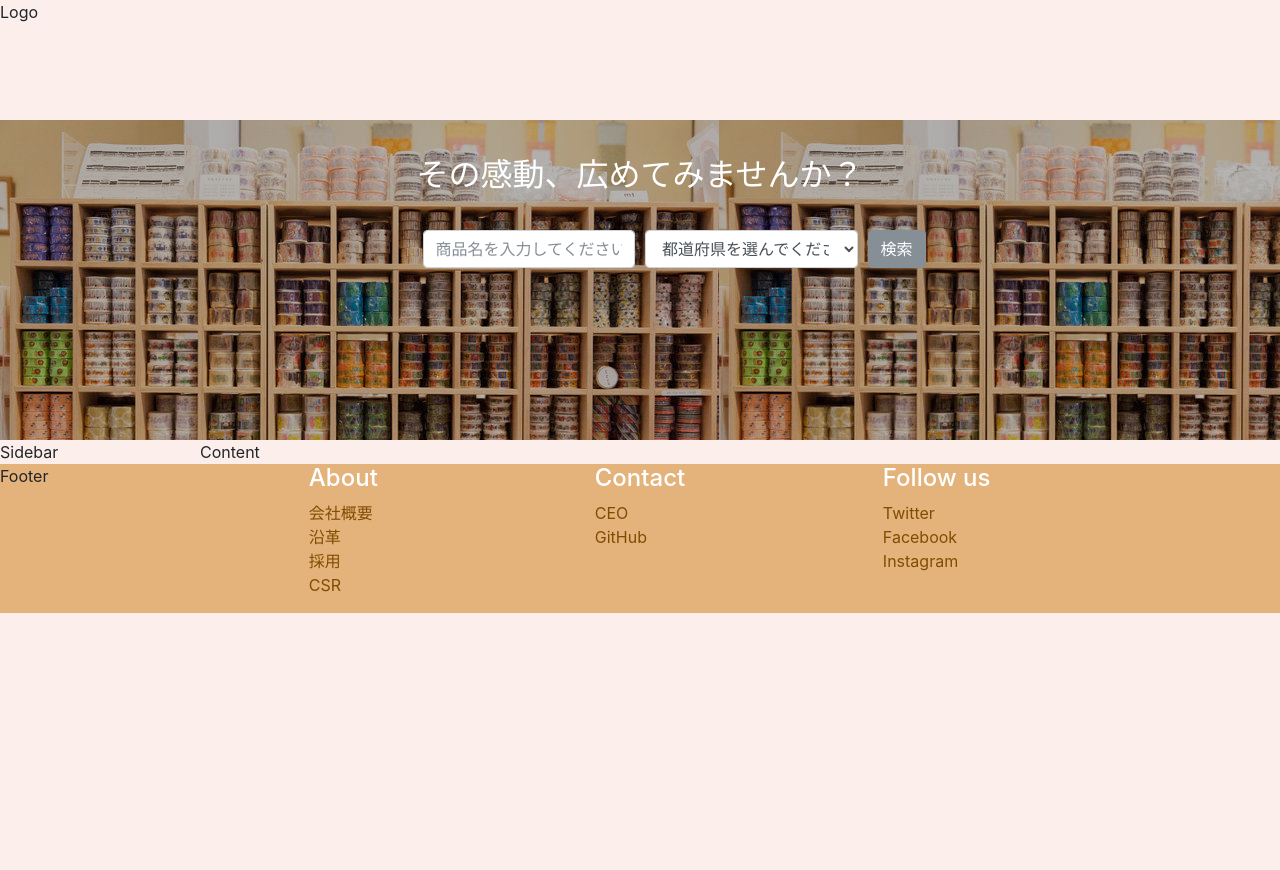
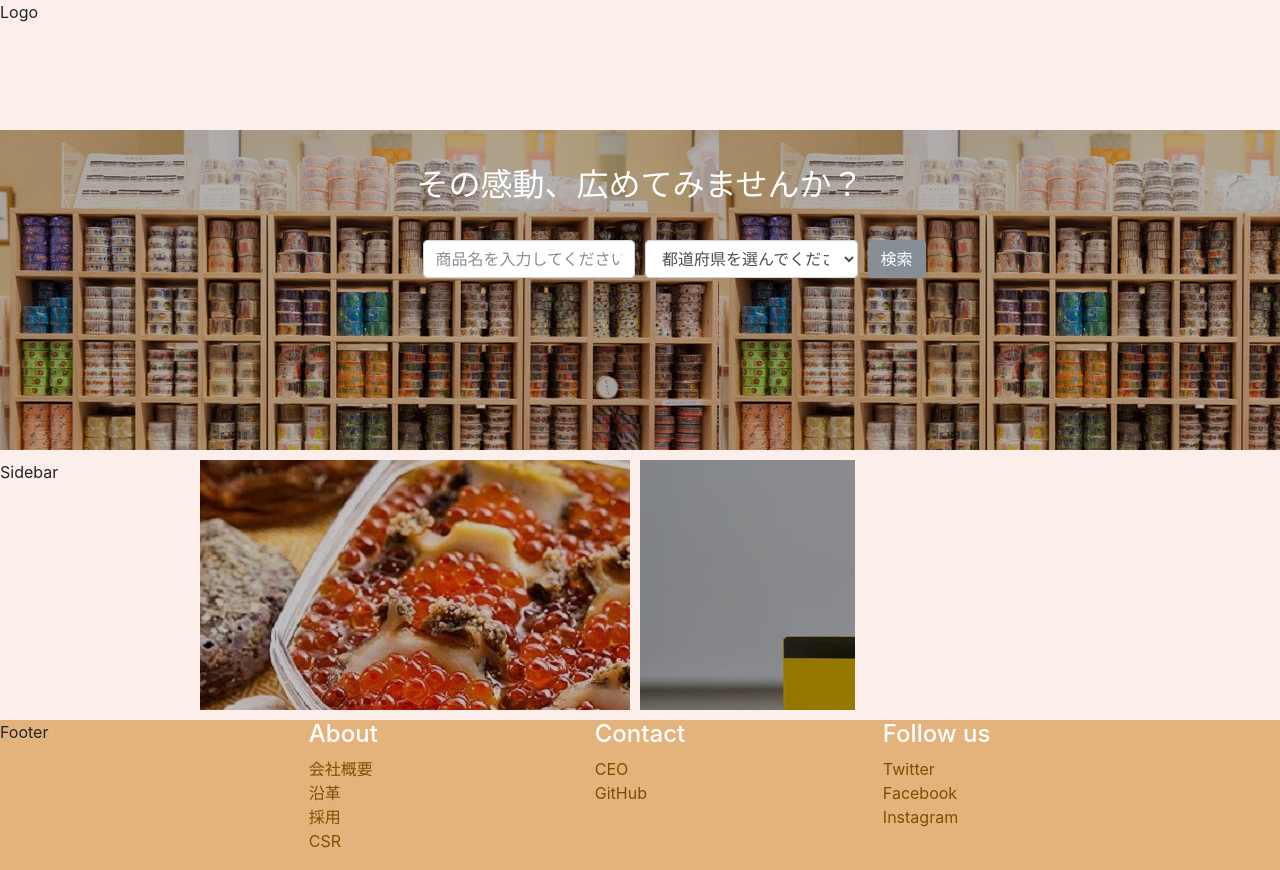
Before and after one commit to naonaonao316/omiyageproject, a Django app: page /omiyage/ in a window 1280 px wide. Before the commit the page ends 613 px from the top, so only its background shows below. Run offline with Django 3.2, Linux system fonts and the light colour scheme; some libraries are stand-ins or nearby versions.

Commit message:
preserve changes

```diff
--- a/omiyage/static/css/style.css
+++ b/omiyage/static/css/style.css
@@ -2,6 +2,7 @@
   display: grid;
   grid-template-columns: 200px auto 200px;
   grid-template-rows: 120px 320px auto 140px;
+  grid-row-gap: 10px;
 }
 
 .logo {
@@ -82,9 +83,16 @@
 
 .content {
   grid-column-start: 2;
-  grid-column-end: 4;
+  grid-column-end: 3;
   grid-row-start: 3;
   grid-row-end: 3;
+}
+
+.content-1 {
+  display: grid;
+  grid-template-columns: 2fr 1fr 1fr;
+  grid-template-rows: 250px;
+  grid-gap: 10px;
 }
 
 .footer {
--- a/omiyage/templates/omiyage/layout/content.html
+++ b/omiyage/templates/omiyage/layout/content.html
@@ -25,4 +25,15 @@
   </form>
 </div>
 <div class="sidebar">Sidebar</div>
-<div class="content">Content</div>
+<div class="content">
+  <div class="content-1">
+      <div class="picture-1" style="background-image: url({% static 'img/omiyage_iwate.jpg'%});">
+    </div>
+      <div class="picture-2" style="background-image: url({% static 'img/omiyage_kanazawa.jpg'%});">
+      </div>
+    <div class="container3">
+
+    </div>
+
+  </div>
+</div>
```
Also changed, not shown: omiyage/static/img/omiyage_iwate.jpg (added), omiyage/static/img/omiyage_kanazawa.jpg (added), 4 other files.
